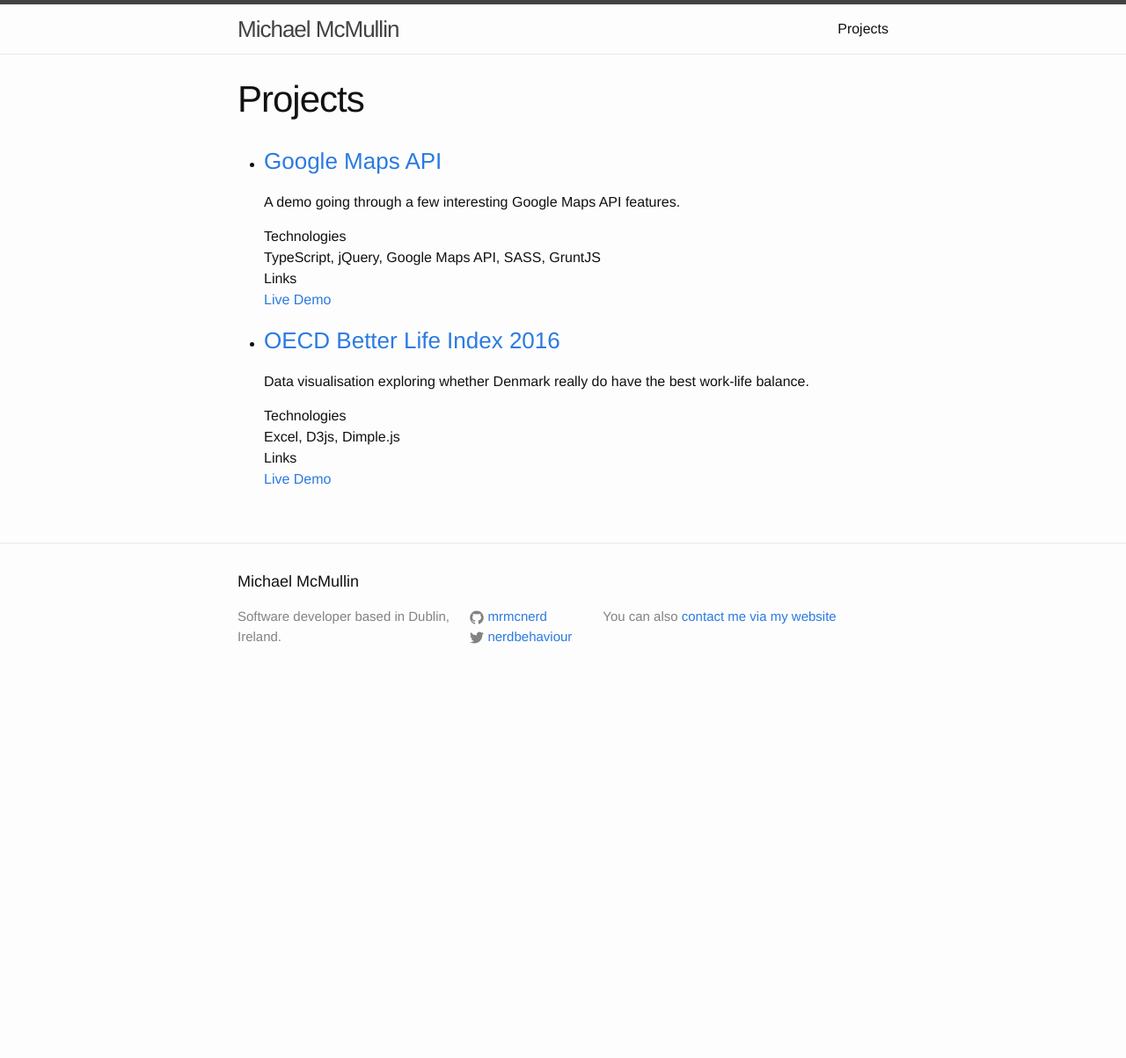
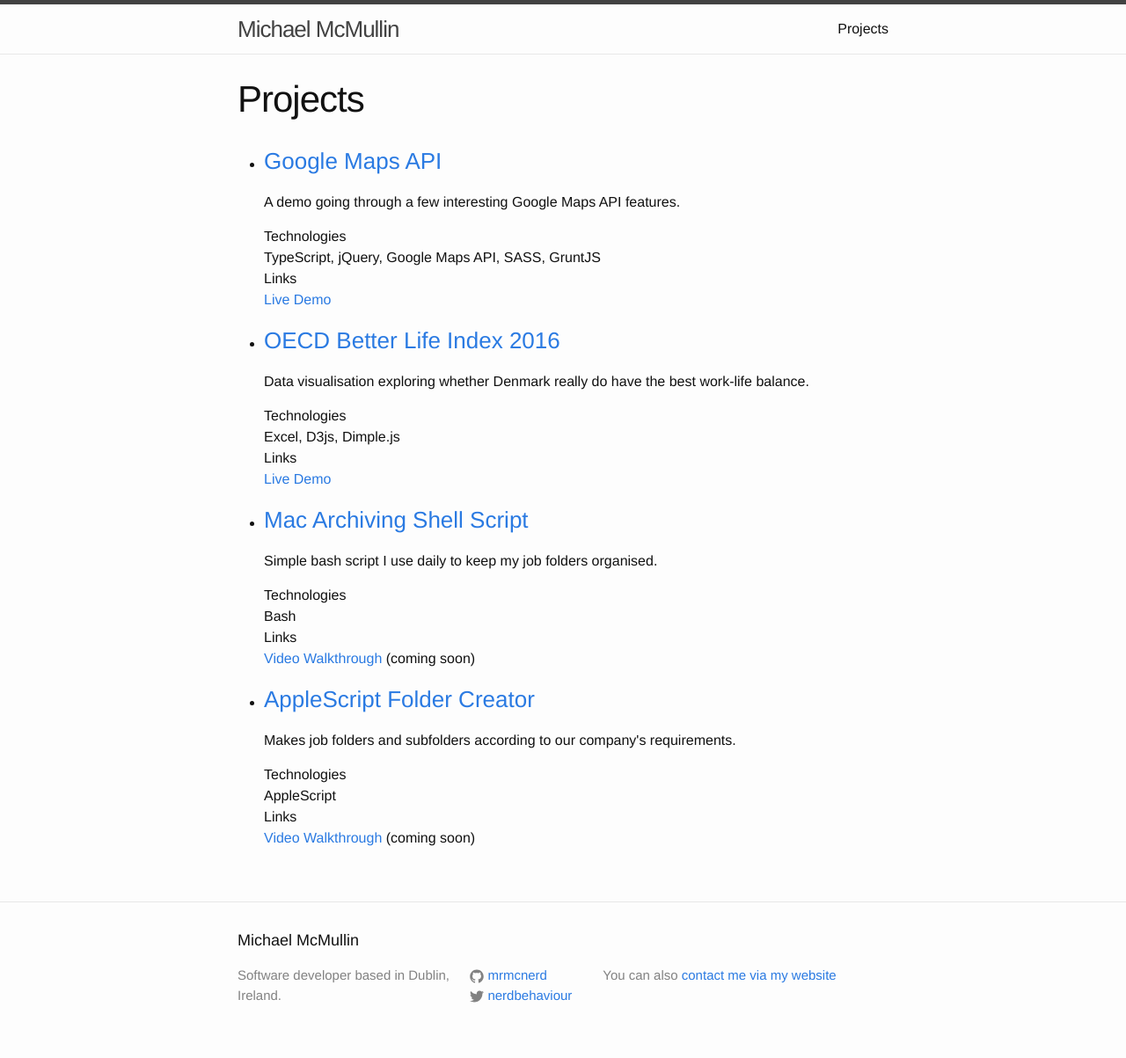
Before and after one commit to michaelmcmullin/michaelmcmullin.github.io, a Jekyll site: the page built from projects.md, in a window 1280 px wide. Shown: the whole page at 88% size. Built offline with Jekyll 4.4.1, drawn with Linux system fonts in a browser that asks for light colours; before the commit the page ends 900 px from its top, so only the background shows below that.

Commit message:
Add a few more projects

```diff
--- a/projects.md
+++ b/projects.md
@@ -28,4 +28,28 @@ permalink: /projects/
       <dd><a href="https://mrmcnerd.github.io/betterlifeindenmark/">Live Demo</a></dd>
     </dl>
   </li>
+
+  <li>
+    <h3><a href="https://github.com/mrmcnerd/backup-jobs">Mac Archiving Shell Script</a></h3>
+    <p>Simple bash script I use daily to keep my job folders organised.</p>
+    <dl>
+      <dt>Technologies</dt>
+      <dd>Bash</dd>
+
+      <dt>Links</dt>
+      <dd><a href="#">Video Walkthrough</a> (coming soon)</dd>
+    </dl>
+  </li>
+
+  <li>
+    <h3><a href="https://github.com/mrmcnerd/job-folders">AppleScript Folder Creator</a></h3>
+    <p>Makes job folders and subfolders according to our company's requirements.</p>
+    <dl>
+      <dt>Technologies</dt>
+      <dd>AppleScript</dd>
+
+      <dt>Links</dt>
+      <dd><a href="#">Video Walkthrough</a> (coming soon)</dd>
+    </dl>
+  </li>
 </ul>
```
